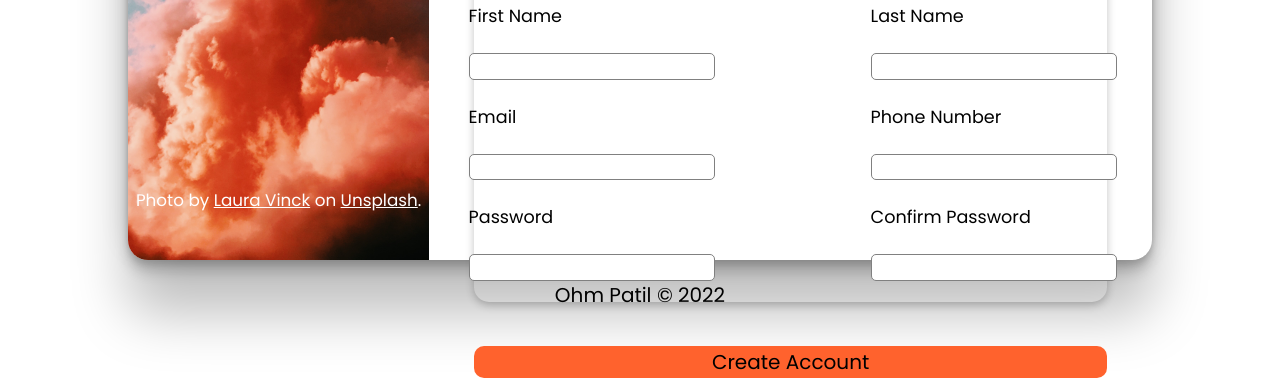
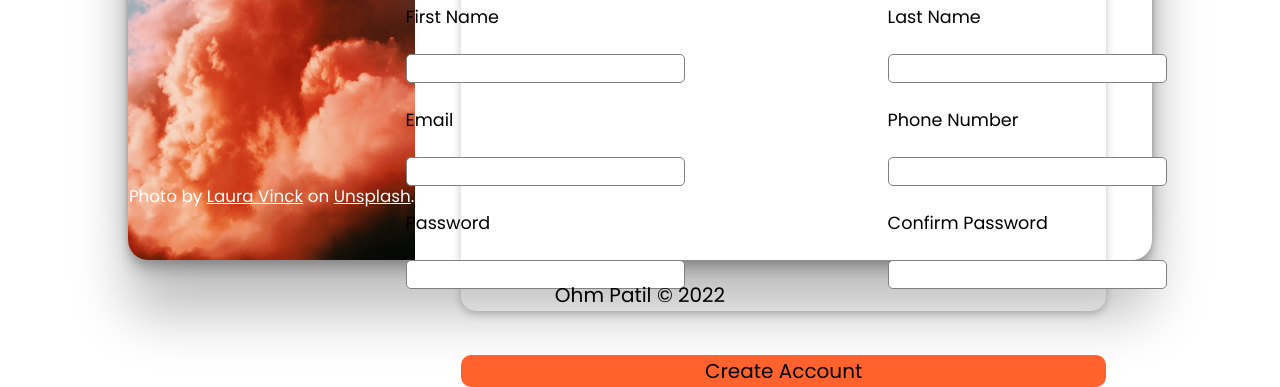
Before and after one commit to OhmPatil/signup-form, a plain HTML site: page index.html in a window 1280 px wide. Shown: the part 475-862 px from the top of the page. Drawn offline with Linux system fonts and the light colour scheme; a web font is replaced by a local one.

Commit message:
Make form inputs slightly bigger

```diff
--- a/styles.css
+++ b/styles.css
@@ -8,10 +8,8 @@ body{
 }
 
 .container{
-    /* border: 2px solid black; */
     border-radius: 20px;
     box-shadow: rgba(0, 0, 0, 0.25) 0px 54px 55px, rgba(0, 0, 0, 0.12) 0px -12px 30px, rgba(0, 0, 0, 0.12) 0px 4px 6px, rgba(0, 0, 0, 0.17) 0px 12px 13px, rgba(0, 0, 0, 0.09) 0px -3px 5px;
-    /* box-shadow: rgba(0, 0, 0, 0.19) 0px 10px 20px, rgba(0, 0, 0, 0.23) 0px 6px 6px; */
     height: 90vh;
     width: 80vw;
     display: flex;
@@ -21,7 +19,6 @@ body{
 .img-section{
     display: flex;
     flex-direction: column;
-    /* border: 2px solid red; */
     width: 30%;
     height: 100%;
     background-image: url(./images/redclouds.jpg);
@@ -118,7 +115,7 @@ a{
 
 .input-row{
     display: flex;
-    gap: 10rem;
+    gap: 13rem;
 }
 
 .input-row > div{
@@ -133,12 +130,14 @@ a{
 }
 
 input{
-    width: 15rem;
-    height: 1.25rem;
+    width: 17rem;
+    height: 1.35rem;
     padding: 1%;
     border-radius: 5px;
     border: 1px solid gray;
     transition: all 0.3s;
+    font-size: 1.1rem;
+    font-family: Poppins,sans-serif;
 }
 
 label{
```
